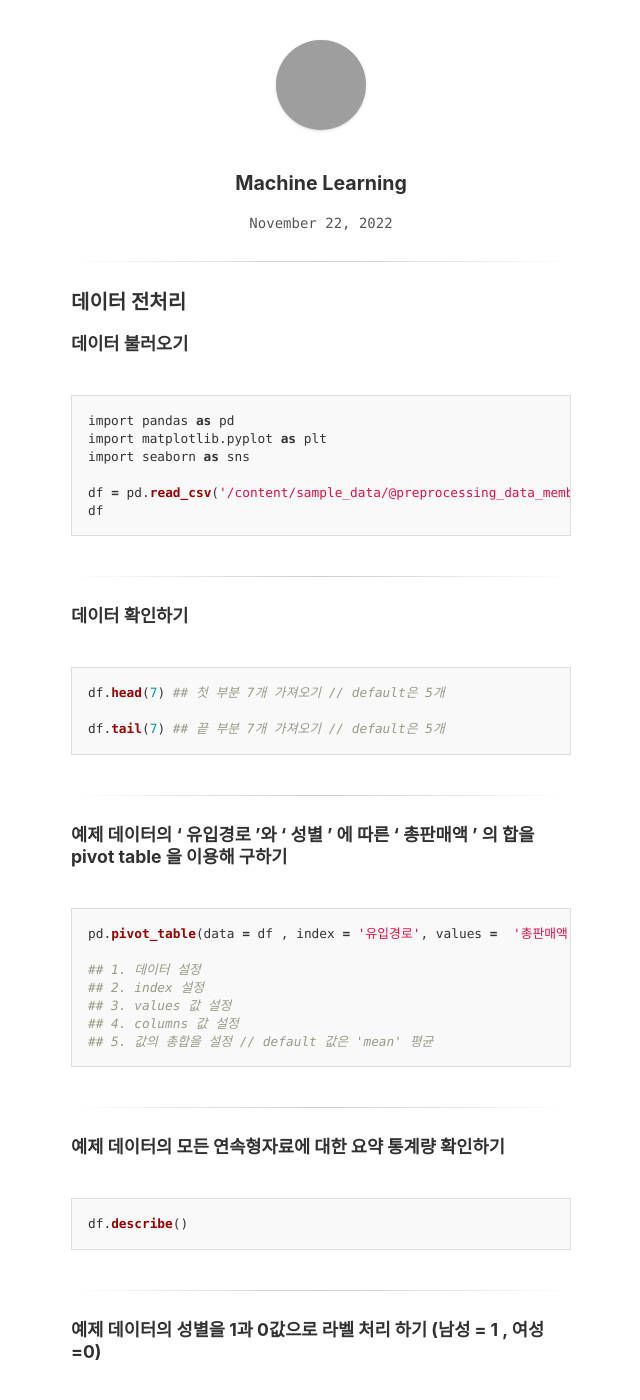
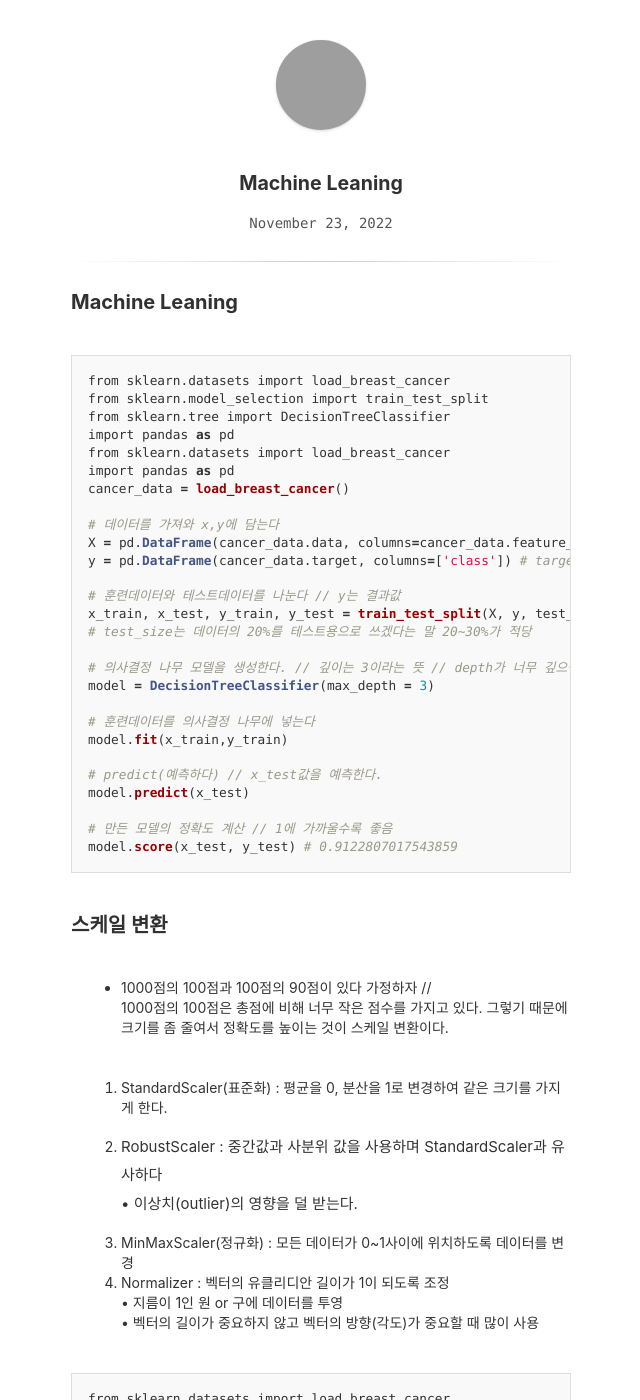
Before and after one commit to ruga9494/ruga9494.github.io, a Jekyll site: the page built from _posts/2022-11-23-Machine_Learning.md, in a window 1280 px wide and 1400 px high, cut to the strip 0-1400 px from the top of the window. Shown: the whole strip, without its empty margins (319-959 px from the left). Built offline with Jekyll 4.4.1, drawn with Linux system fonts in a browser that asks for light colours; some of the changed text lies outside the part shown; grey boxes are pictures that could not be loaded.

Commit message:
22.11.23

````diff
--- a/_posts/2022-11-22-Machine_Learning.md
+++ b/_posts/2022-11-22-Data_Preprocessing.md
@@ -1,5 +1,5 @@
 ---
-title: Machine Learning
+title: Data Preprocessing
 updated: 2022-11-22 20:06
 ---
 
--- /dev/null
+++ b/_posts/2022-11-23-Data_Preprocessing.md
@@ -0,0 +1,143 @@
+---
+title: Data Preprocessing
+updated: 2022-11-23 20:18
+---
+
+## Concat과 Merge
+
+#### Concat 연습하기
+
+```python
+from google.colab import drive
+drive.mount('/content/drive')
+
+import pandas as pd
+import matplotlib.pyplot as plt
+import seaborn as sns
+
+!sudo apt-get install -y fonts-nanum
+!sudo fc-cache -fv
+!rm ~/.cache/matplotlib -rf
+plt.rc('font', family='NanumBarunGothic')
+
+df1 = pd.read_csv("/content/drive/MyDrive/data/concat_1.csv")
+df2 = pd.read_csv("/content/drive/MyDrive/data/concat_2.csv")
+df3 = pd.read_csv("/content/drive/MyDrive/data/concat_3.csv")
+```
+
+<div class="divider"></div>
+
+아래는 df1
+
+| index | A  | B  | C  | D  |
+| :--:  |:--:|:--:|:--:|:--:|
+| 0     | a0 | b0 | c0 | d0 |
+| 1     | a1 | b1 | c1 | d1 |
+| 2     | a2 | b2 | c2 | d2 |
+| 3     | a3 | b3 | c3 | d3 |
+
+<div class="divider"></div>
+
+아래는 df2
+
+| index | A  | B  | C  | D  |
+| :--:  |:--:|:--:|:--:|:--:|
+| 0     | a4 | b4 | c4 | d4 |
+| 1     | a5 | b5 | c5 | d5 |
+| 2     | a6 | b6 | c6 | d6 |
+| 3     | a7 | b7 | c7 | d7 |
+
+<div class="divider"></div>
+
+아래는 df3
+
+| index | A  | B  | C  | D  |
+| :--:  |:--:|:--:|:--:|:--:|
+| 0     | a8 | b8 | c8 | d8 |
+| 1     | a9 | b9 | c9 | d9 |
+| 2     | a10| b10| c10| d10|
+| 3     | a11| b11| c11| d11|
+
+<div class="divider"></div>
+
+```python
+row_concat = pd.concat([df1,df2,df3], ignore_index = True)
+row_concat
+```
+
+| index | A  | B  | C  | D  |
+| :--:  |:--:|:--:|:--:|:--:|
+| 0     | a0 | b0 | c0 | d0 |
+| 1     | a1 | b1 | c1 | d1 |
+| 2     | a2 | b2 | c2 | d2 |
+| 3     | a3 | b3 | c3 | d3 |
+| 4     | a4 | b4 | c4 | d4 |
+| 5     | a5 | b5 | c5 | d5 |
+| 6     | a6 | b6 | c6 | d6 |
+| 7     | a7 | b7 | c7 | d7 |
+| 8     | a8 | b8 | c8 | d8 |
+| 9     | a9 | b9 | c9 | d9 |
+| 10    | a10| b10| c10| d10|
+| 11    | a11| b11| c11| d11|
+
+<div class="divider"></div>
+
+##### 가로로 Concat하기
+
+```python
+row_concat = pd.concat([df1,df2,df3], axis=1 )
+row_concat
+```
+
+| index | A  | B  | C  | D  |
+| :--:  |:--:|:--:|:--:|:--:|
+| 0     | a0 | b0 | c0 | d0 |
+| 1     | a1 | b1 | c1 | d1 |
+| 2     | a2 | b2 | c2 | d2 |
+| 3     | a3 | b3 | c3 | d3 |
+
+- Concat의 컬럼이 다를 경우 새로운 컬럼을 추가하고 1. 해당 열에 값이 있으면 값을 추가하고 2. 해당 열에 값이 없으면 NaN으로 표시
+
+
+#### Merge
+
+데이터 불러오기
+
+```python
+person = pd.read_csv('/content/drive/MyDrive/data/survey_person.csv')
+site = pd.read_csv('/content/drive/MyDrive/data/survey_site.csv')
+survey = pd.read_csv('/content/drive/MyDrive/data/survey_survey.csv')
+visited = pd.read_csv('/content/drive/MyDrive/data/survey_visited.csv')
+```
+
+```python
+o2o_merge =site.merge(visited_subset, left_on='name', right_on='site')
+o2o_merge
+
+## 1. site의 열 name과 visited_subset의 열 site가 공통컬럼
+## 2. site 기준으로 왼쪽으로부터 DT를 합친다.
+```
+
+```python
+ps = person.merge(survey, left_on='ident', right_on='person')
+vs = visited.merge(survey, left_on='ident', right_on='taken')
+
+# 1. person 기준으로 survey를 merge 시킨다. ident와 person은 공통컬럼
+# 2. visited 기준으로 survey를 merge 시킨다. ident와 taken은 공통컬럼
+```
+
+```python
+ps_vs = ps.merge(vs, left_on=['ident', 'taken', 'quant', 'reading'],
+                   right_on=['person','ident', 'quant','reading'])
+## 순서는 상관없음 left,right 매칭만 잘되면됌
+# 1. ps 기준으로 vs를 merge 시킨다. 공통 컬럼은 각 위아래 매칭이다 (ident=person,taken=ident...)
+```
+
+#### 결측치 처리하기
+
+1. isnull().sum() - NaN값이 몇개 있는지 확인하는 법
+2. fillna(0) - NaN값을 0으로 채우기 > 극단적인 방법임 원하는 데이터의 신뢰성이 떨어짐
+3. fillna(method ='bfill') - NaN값을 뒤에 값으로 채운다. (데이터프레임 기준 윗쪽방향) > 누적치일 경우 사용하면 좋음
+4. fillna(method ='ffill') - NaN값을 앞에 값으로 채운다. (데이터프레임 기준 아래쪽방향)
+5. interpolate() - NaN값을 예측해서 채워 놓는다. > y=ax+b의 함수로 예측하여 사용한다고 생각하셈 (보간법 = 두 점을 연결하는 방법)
+6. dropna() - NaN값이 포함된 모든 행을 날린다.
--- /dev/null
+++ b/_posts/2022-11-23-Machine_Learning.md
@@ -0,0 +1,73 @@
+---
+title: Machine Leaning
+updated: 2022-11-23 21:00
+---
+
+### Machine Leaning
+
+```python
+from sklearn.datasets import load_breast_cancer
+from sklearn.model_selection import train_test_split
+from sklearn.tree import DecisionTreeClassifier
+import pandas as pd
+from sklearn.datasets import load_breast_cancer
+import pandas as pd
+cancer_data = load_breast_cancer()
+
+# 데이터를 가져와 x,y에 담는다
+X = pd.DataFrame(cancer_data.data, columns=cancer_data.feature_names) # input data
+y = pd.DataFrame(cancer_data.target, columns=['class']) # target data
+
+# 훈련데이터와 테스트데이터를 나눈다 // y는 결과값
+x_train, x_test, y_train, y_test = train_test_split(X, y, test_size=0.2)
+# test_size는 데이터의 20%를 테스트용으로 쓰겠다는 말 20~30%가 적당
+
+# 의사결정 나무 모델을 생성한다. // 깊이는 3이라는 뜻 // depth가 너무 깊으면 오버피팅남
+model = DecisionTreeClassifier(max_depth = 3)
+
+# 훈련데이터를 의사결정 나무에 넣는다
+model.fit(x_train,y_train)
+
+# predict(예측하다) // x_test값을 예측한다.
+model.predict(x_test)
+
+# 만든 모델의 정확도 계산 // 1에 가까울수록 좋음
+model.score(x_test, y_test) # 0.9122807017543859
+```
+
+### 스케일 변환
+
+* 1000점의 100점과 100점의 90점이 있다 가정하자 // <br> 1000점의 100점은 총점에 비해 너무 작은 점수를 가지고 있다. 그렇기 때문에 크기를 좀 줄여서 정확도를 높이는 것이 스케일 변환이다.
+
+1. StandardScaler(표준화) : 평균을 0, 분산을 1로 변경하여 같은 크기를 가지게 한다.
+2. RobustScaler : 중간값과 사분위 값을 사용하며 StandardScaler과 유사하다 <br>
+   • 이상치(outlier)의 영향을 덜 받는다.
+
+3. MinMaxScaler(정규화) : 모든 데이터가 0~1사이에 위치하도록 데이터를 변경
+4. Normalizer : 벡터의 유클리디안 길이가 1이 되도록 조정 <br>
+• 지름이 1인 원 or 구에 데이터를 투영 <br>
+• 벡터의 길이가 중요하지 않고 벡터의 방향(각도)가 중요할 때 많이 사용
+
+```python
+from sklearn.datasets import load_breast_cancer
+from sklearn.model_selection import train_test_split
+from sklearn.tree import DecisionTreeClassifier
+import pandas as pd
+from sklearn.datasets import load_breast_cancer
+cancer_data = load_breast_cancer()
+
+# 암데이터를 불러온다.
+X = pd.DataFrame(cancer_data.data, columns=cancer_data.feature_names) # input data
+y = pd.DataFrame(cancer_data.target, columns=['class']) # target data
+
+#train_test_split 함수를 활용하여 데이터를 분리
+x_train, x_test, y_train, y_test = train_test_split(X, y, test_size=0.2)
+
+# MinMaxScaler을 불러와 훈련데이터안에 집어넣어 적당한 사이즈로 만들어준다.
+from sklearn.preprocessing import MinMaxScaler
+
+scaler = MinMaxScaler()
+scaler.fit(x_train)
+
+# 여기서부터 모름 학원가서 물어봐야함
+```
````
